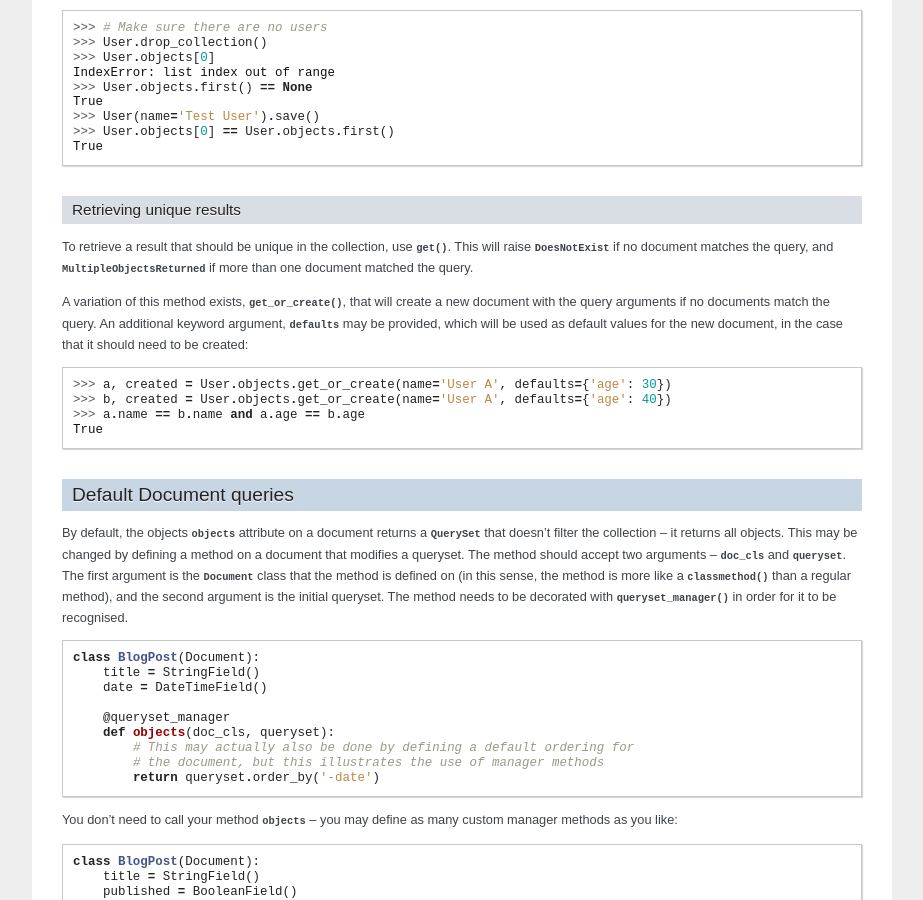
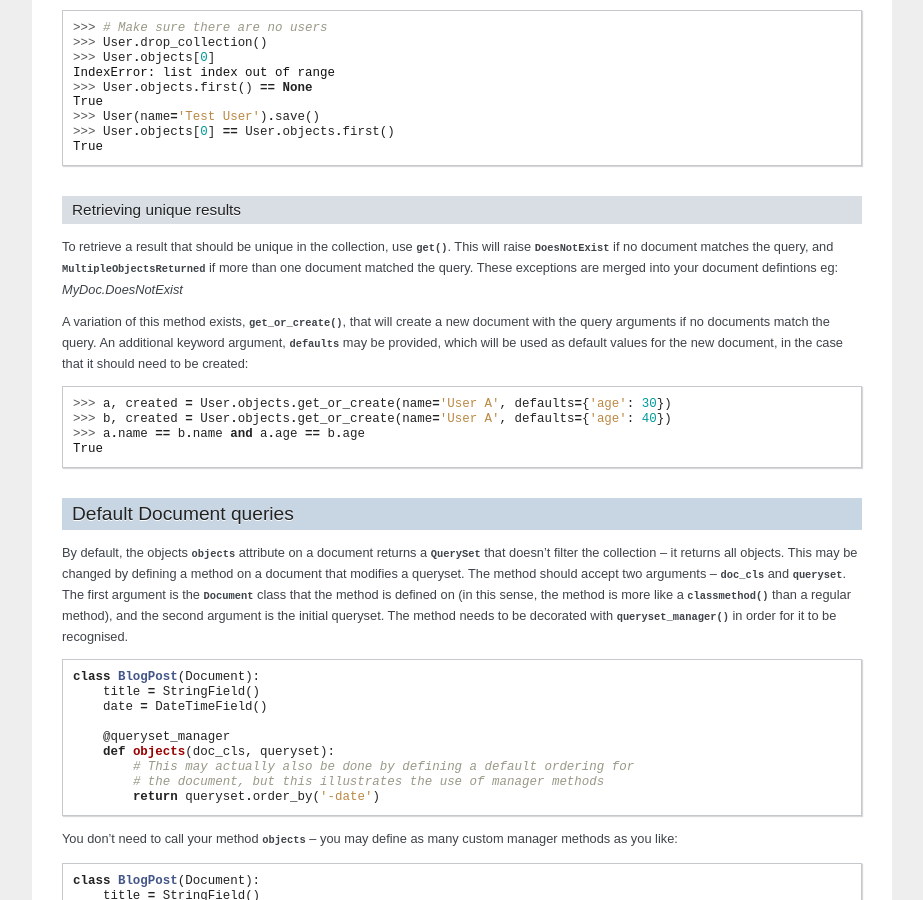
Before and after one commit to MongoEngine/mongoengine, a Sphinx documentation site: the page built from docs/guide/querying.rst, in a window 1280 px wide and 900 px high, scrolled down 2683 px. Shown: the whole window, without its empty margins (198-1121 px from the left). Built offline with Sphinx 7.4.7, drawn with Linux system fonts in a browser that asks for light colours; the version number could not be read and is left out.

Commit message:
Documentation update for document errors (MongoEngine/mongoengine#124)

```diff
--- a/docs/changelog.rst
+++ b/docs/changelog.rst
@@ -4,6 +4,7 @@ Changelog
 
 Changes in 0.8
 ==============
+- Documentation update for document errors (MongoEngine/mongoengine#124)
 - Deprecated `get_or_create` (MongoEngine/mongoengine#35)
 - Updated inheritable objects created by upsert now contain _cls (MongoEngine/mongoengine#118)
 - Added support for creating documents with embedded documents in a single operation (MongoEngine/mongoengine#6)
--- a/docs/guide/querying.rst
+++ b/docs/guide/querying.rst
@@ -179,9 +179,11 @@ Retrieving unique results
 -------------------------
 To retrieve a result that should be unique in the collection, use
 :meth:`~mongoengine.queryset.QuerySet.get`. This will raise
-:class:`~mongoengine.queryset.DoesNotExist` if no document matches the query,
-and :class:`~mongoengine.queryset.MultipleObjectsReturned` if more than one
-document matched the query.
+:class:`~mongoengine.queryset.DoesNotExist` if
+no document matches the query, and
+:class:`~mongoengine.queryset.MultipleObjectsReturned`
+if more than one document matched the query.  These exceptions are merged into
+your document defintions eg: `MyDoc.DoesNotExist`
 
 A variation of this method exists,
 :meth:`~mongoengine.queryset.Queryset.get_or_create`, that will create a new
```
